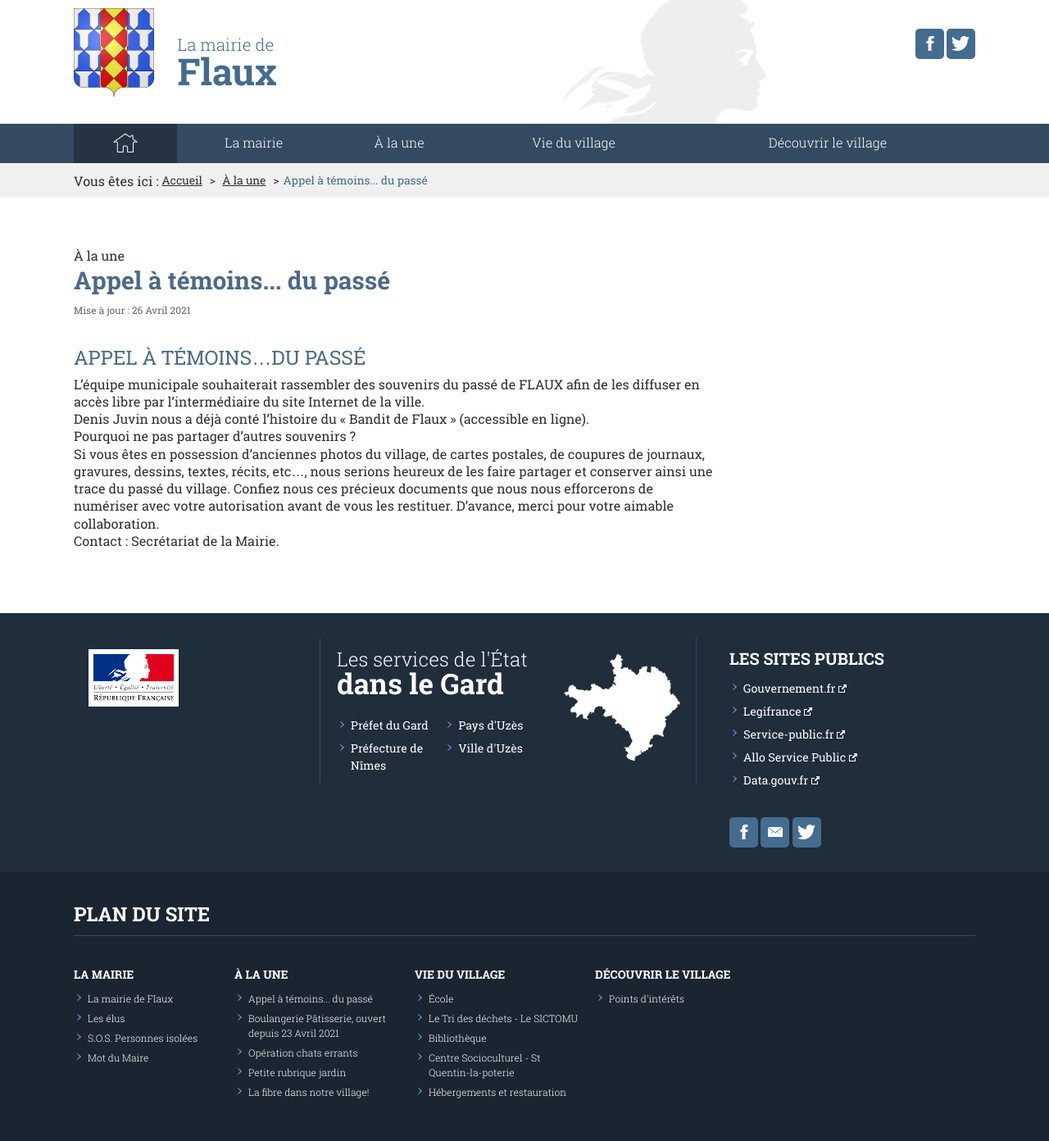
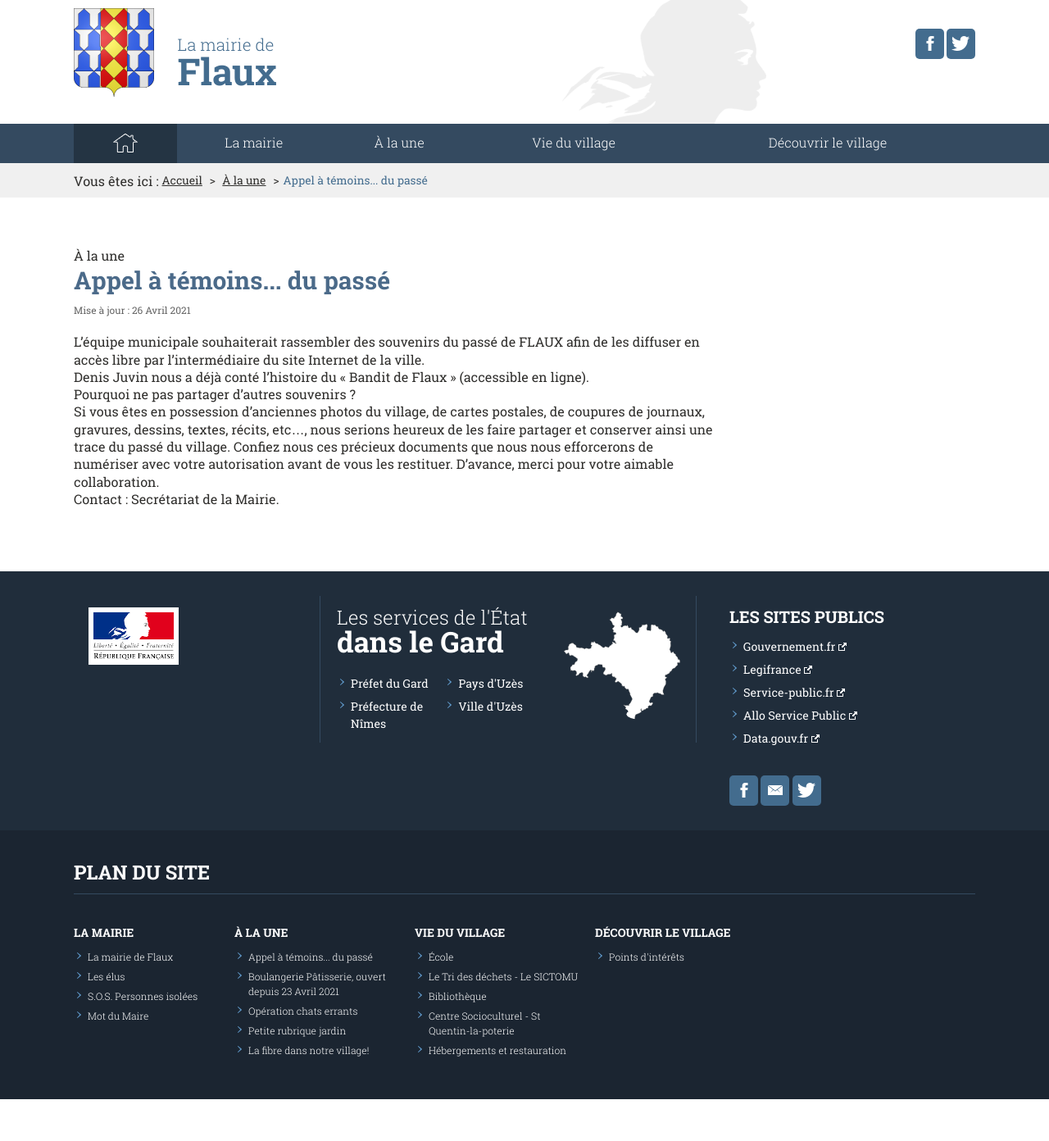
Before and after one commit to Flaux-Village/flaux-village.github.io, a Jekyll site: the page built from _actualites/flauxsouvenirs.md, in a window 1280 px wide. Shown: the whole page at 82% size. Built offline with Jekyll 4.4.1, drawn with Linux system fonts in a browser that asks for light colours; after the commit the page ends 1341 px from its top, so only the background shows below that.

Commit message:
Update flauxsouvenirs.md

```diff
--- a/_actualites/flauxsouvenirs.md
+++ b/_actualites/flauxsouvenirs.md
@@ -13,7 +13,6 @@ description_illustration:
 introduction:
 ---
 
-# APPEL À TÉMOINS...DU PASSÉ
 
 L’équipe municipale souhaiterait rassembler des souvenirs du passé de FLAUX afin de les diffuser en accès libre par l’intermédiaire du site Internet de la ville.<br>
 Denis Juvin nous a déjà conté l’histoire du « Bandit de Flaux » (accessible en ligne).<br>
```
